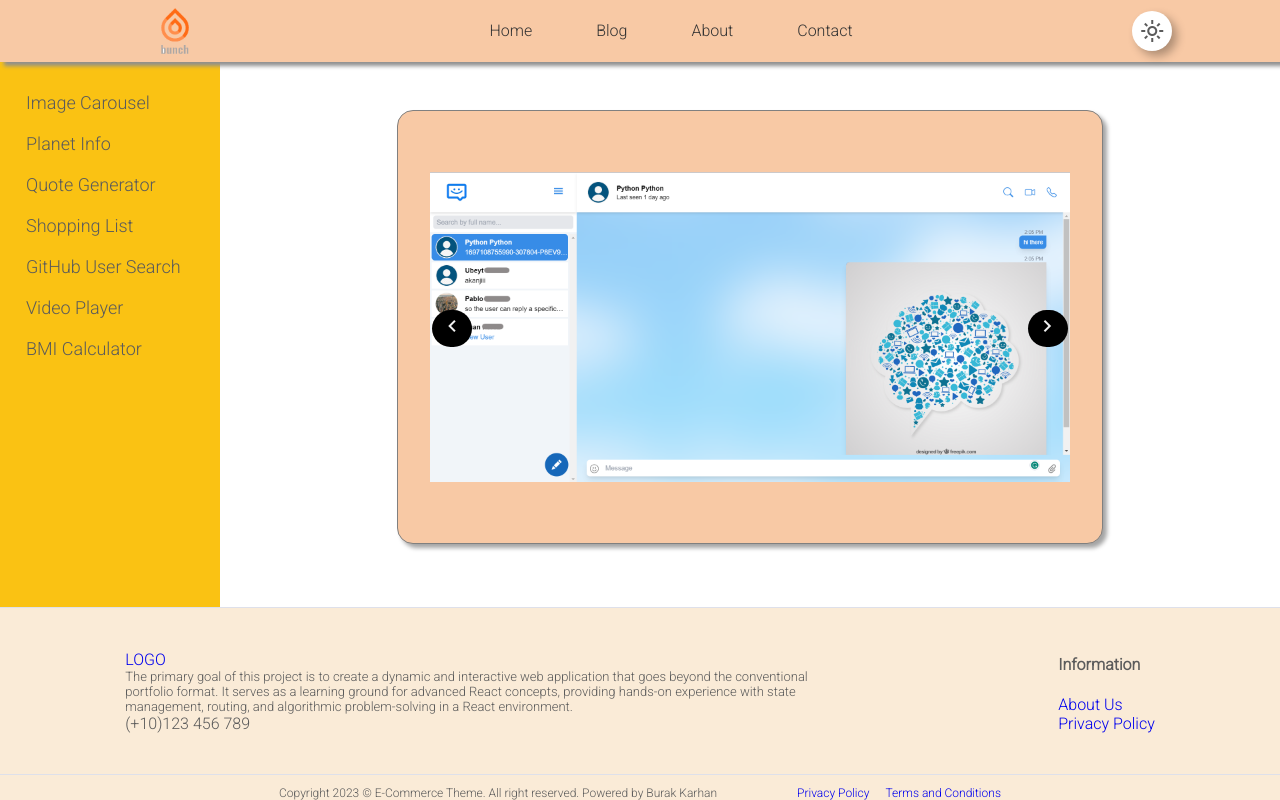
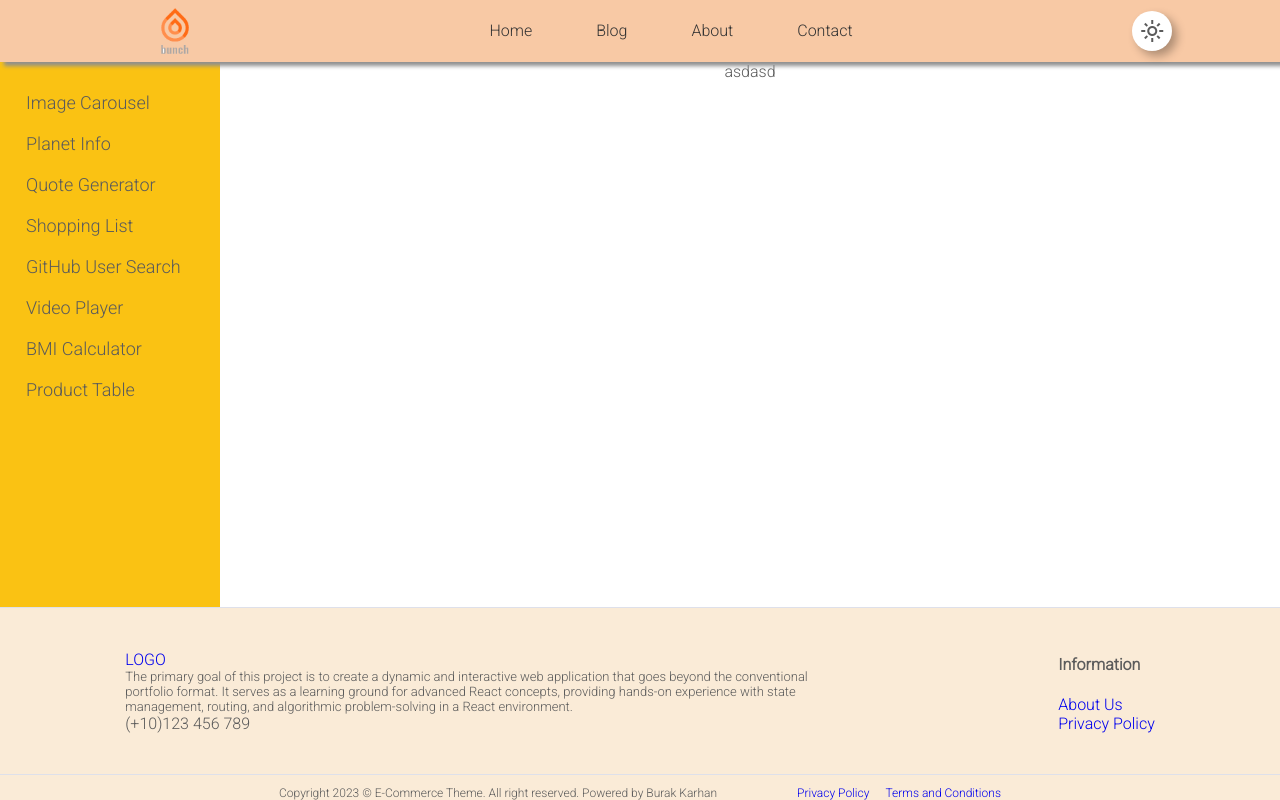
Before and after one commit to kobrak1/bunch-of-apps, a React (Vite) app: page /#/product-table in a window 1280 px wide. Shown: the top 800 px of the page. Built offline with nearby package versions, Linux system fonts and the light colour scheme.

Commit message:
update: alter router from BrowserRouter to HashRouter

```diff
--- a/src/App.jsx
+++ b/src/App.jsx
@@ -9,6 +9,7 @@ import ShoppingList from "./components/Apps/ShoppingList/ShoppingList";
 import GithubuserSearch from "./components/Apps/GithubUserSearch/GithubuserSearch";
 import VideoPlayer from "./components/Apps/VideoPlayer/VideoPlayer";
 import BmiCalculator from "./components/Apps/BmiCalculator/BmiCalculator";
+import ProductTable from "./components/Apps/ProductTable/ProductTable";
 
 const App = () => {
   const {darkMode} = useContext(MainContext);
@@ -23,6 +24,7 @@ const App = () => {
       <Route path="/github-user-search" element={<GithubuserSearch />} />
       <Route path="/video-player" element={<VideoPlayer />} />
       <Route path="/bmi-calculator" element={<BmiCalculator />} />
+      <Route path="/product-table" element={<ProductTable />} />
     </Routes>
   );
 };
--- /dev/null
+++ b/src/components/Apps/ProductTable/ProductTable.jsx
@@ -0,0 +1,11 @@
+import React from 'react'
+
+const ProductTable = () => {
+  return (
+    <div>
+      asdasd
+    </div>
+  )
+}
+
+export default ProductTable
--- /dev/null
+++ b/src/components/Apps/ProductTable/ProductTable.scss
@@ -0,0 +1 @@
+@import "../../../styles/variables"
--- a/src/components/Sidebar/Sidebar.jsx
+++ b/src/components/Sidebar/Sidebar.jsx
@@ -12,6 +12,7 @@ const Sidebar = () => {
           <NavLink to={"/github-user-search"}> <p>GitHub User Search</p> </NavLink>
           <NavLink to={"/video-player"}> <p>Video Player</p> </NavLink>
           <NavLink to={"/bmi-calculator"}> <p>BMI Calculator</p> </NavLink>
+          <NavLink to={"/product-table"}> <p>Product Table</p> </NavLink>
       </div>
     </aside>
   );
--- a/src/main.jsx
+++ b/src/main.jsx
@@ -1,16 +1,16 @@
 import ReactDOM from "react-dom/client";
 import App from "./App.jsx";
 import MainProvider from "./context/MainProvider.jsx";
-import { BrowserRouter } from "react-router-dom";
+import { BrowserRouter, HashRouter } from "react-router-dom";
 import MainLayout from "./layouts/MainLayout.jsx";
 import "./styles/main.scss";
 
 ReactDOM.createRoot(document.getElementById("root")).render(
-  <BrowserRouter>
+  <HashRouter>
     <MainProvider>
       <MainLayout>
         <App />
       </MainLayout>
     </MainProvider>
-  </BrowserRouter>
+  </HashRouter>
 );
```
